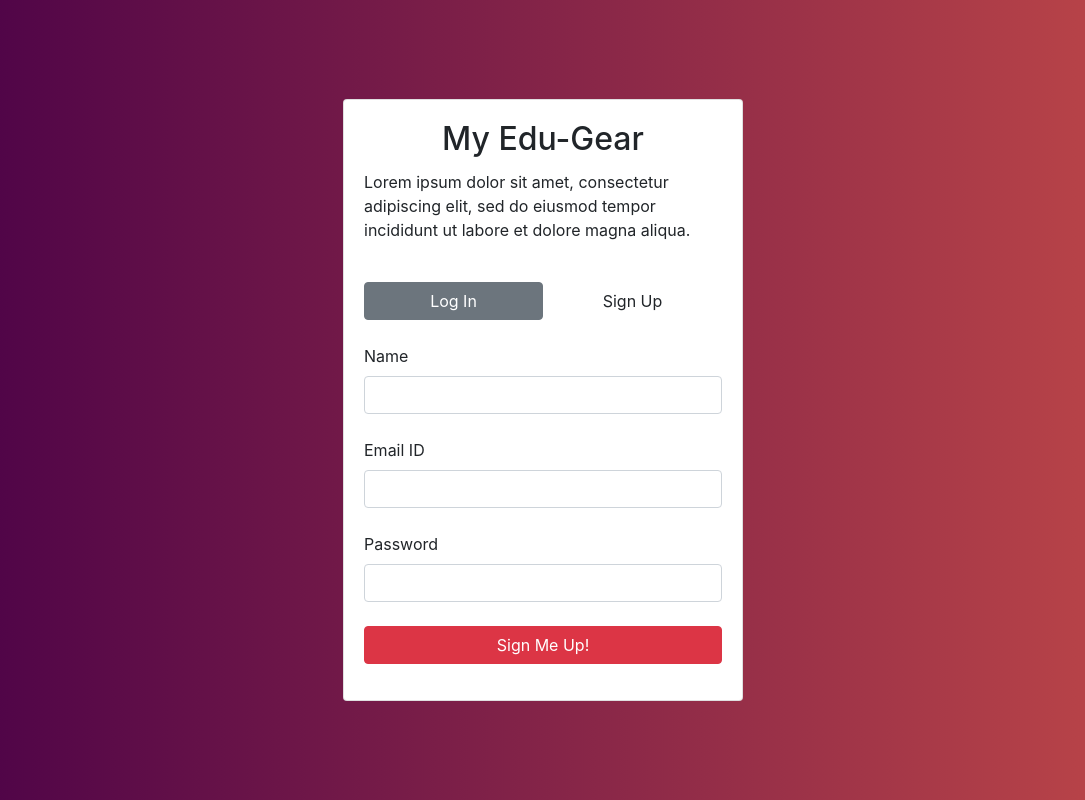
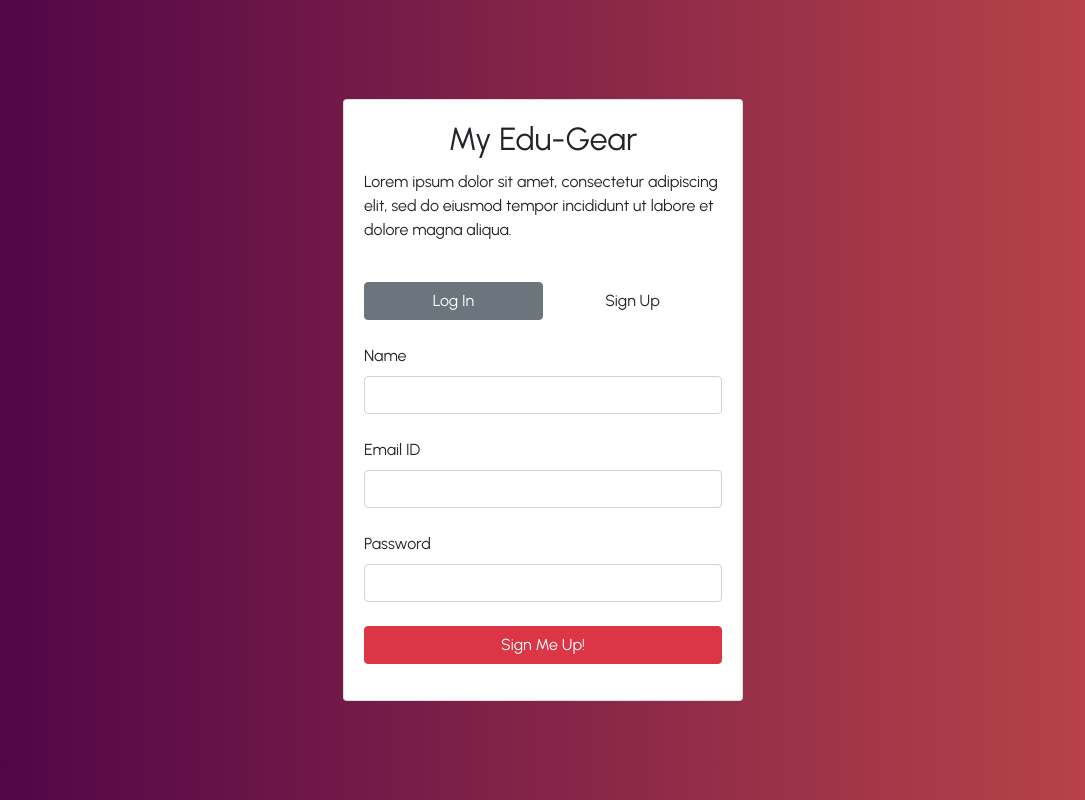
Before and after one commit to Abhinal/myedugear, a Python web app: template templates/signup.html in a window 1280 px wide. Shown: the whole page, without its empty margins (97-1182 px from the left). Run offline with Jinja, Linux system fonts and the light colour scheme; the template is opened without the code that fills it, so the values that code supplies are empty.

Commit message:
Update signup.html

```diff
--- a/templates/signup.html
+++ b/templates/signup.html
@@ -7,17 +7,18 @@
     <title>myedugear</title>
     <link rel="stylesheet" href="https://cdn.jsdelivr.net/npm/bootstrap@4.6.0/dist/css/bootstrap.min.css"
         integrity="sha384-B0vP5xmATw1+K9KRQjQERJvTumQW0nPEzvF6L/Z6nronJ3oUOFUFpCjEUQouq2+l" crossorigin="anonymous">
+    <link rel="preconnect" href="https://fonts.googleapis.com">
+    <link rel="preconnect" href="https://fonts.gstatic.com" crossorigin>
+    <link href="https://fonts.googleapis.com/css2?family=Urbanist&display=swap" rel="stylesheet">
 </head>
 
 <style>
     body {
         background: #C04848;
-        /* fallback for old browsers */
         background: -webkit-linear-gradient(to right, #480048, #C04848);
-        /* Chrome 10-25, Safari 5.1-6 */
         background: linear-gradient(to right, #480048, #C04848);
-        /* W3C, IE 10+/ Edge, Firefox 16+, Chrome 26+, Opera 12+, Safari 7+ */
         height: 100vh;
+        font-family: 'Urbanist', sans-serif;
     }
 
     .card {
@@ -37,7 +38,7 @@
             <div class="card-body">
 
                 <a type="button" class="btn btn-secondary col-6 float-left" href="login.html">Log In</a>
-                <a type="button" class="btn btn-active col-6" href="signup.html">Sign Up</a><br><br>
+                <a type="button" class="btn btn-active col-6" href=#>Sign Up</a><br><br>
 
                 <form>
                     <label>Name</label>
```
